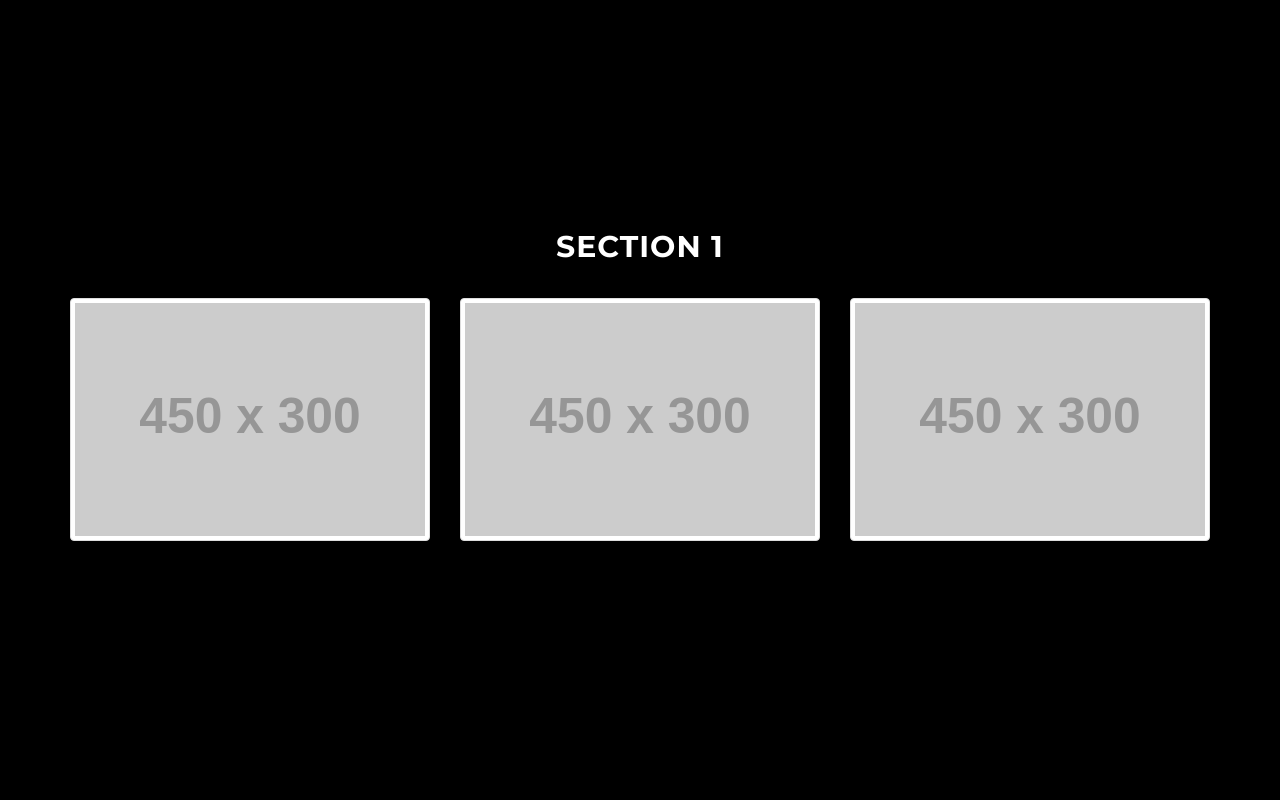
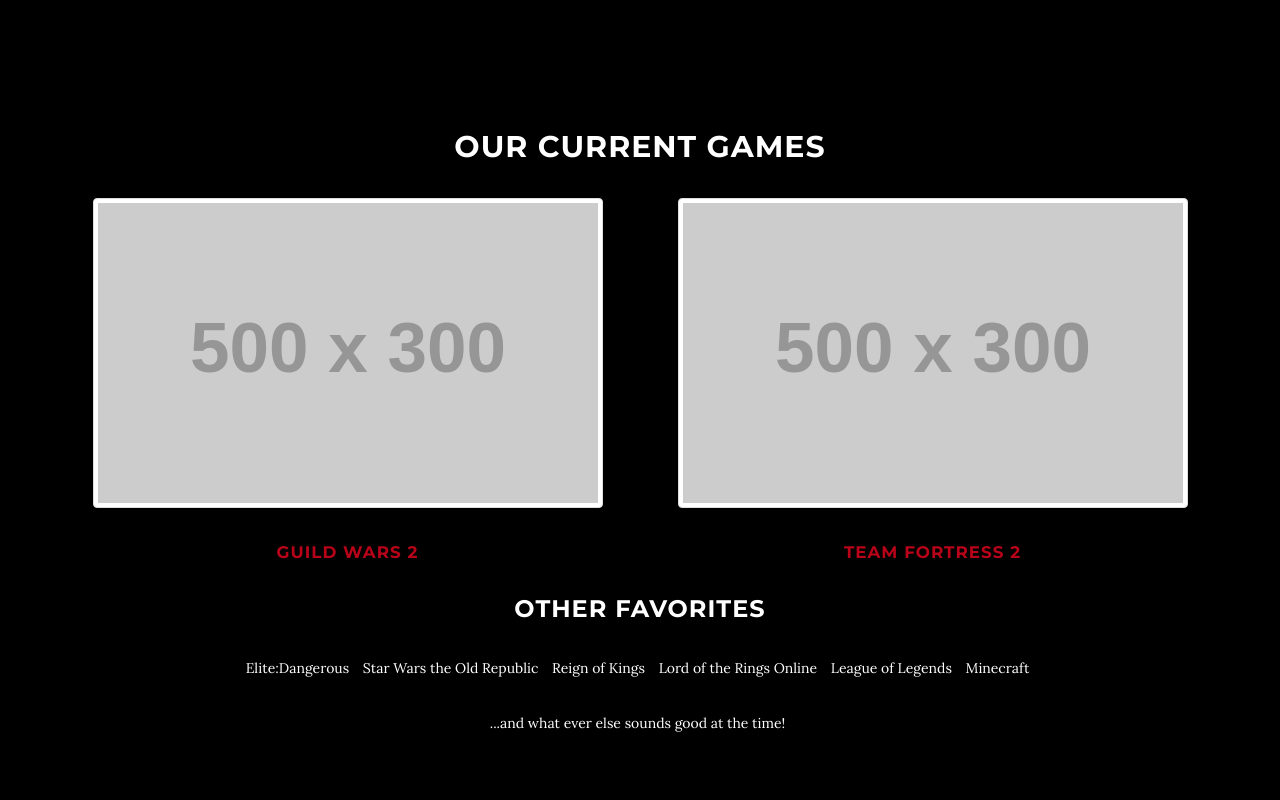
Before and after one commit to WarGravy/TLRRedesign, a plain HTML site: page index.html in a window 1280 px wide. Shown: the part 820-1620 px from the top of the page. Drawn offline with Linux system fonts and the light colour scheme; some packages are replaced by stand-ins of ours; placeholder pictures from the web are drawn by us.

Commit message:
content for section 1 written

```diff
--- a/css/tlr.css
+++ b/css/tlr.css
@@ -53,8 +53,8 @@
 
 a:hover,
 a:focus {
-    text-decoration: none;
-    color: #11505d;
+    text-decoration: underline;
+    color: inherit;
 }
 
 .light {
@@ -272,7 +272,7 @@
 
 @media(min-width:767px) {
     .content-section {
-        padding-top: 250px;
+        padding-top: 150px;
     }
 
     .people-section {
@@ -427,3 +427,7 @@
 footer .banner-social-buttons{
 	margin-bottom:90px;
 }
+.caption{
+	color:#B80319;
+	font-size:1.2em;
+}
--- a/index.html
+++ b/index.html
@@ -93,17 +93,30 @@
     <!-- About Section -->
     <section id="sec1" class="container content-section text-center">
         <div class="row">
-        <h2>Section 1</h2>
-            <div class="col-lg-4 col-md-4 col-sm-4 col-xs-12">
+        <h2>Our Current Games</h2>
+            <div class="col-lg-6 col-md-6 col-sm-6 col-xs-12">
 
-                <p><img src="http://placehold.it/450x300" class="img-responsive img-thumbnail" /></p>
+                <p>
+                <a href="#"><img alt="TLR in GW2" src="http://placehold.it/500x300" class="img-responsive img-thumbnail" /></a></p>
+                <h3 class="caption"><a href="#">Guild Wars 2</a></h3>
+
             </div>
-            <div class="col-lg-4 col-md-4 col-sm-4 col-xs-12">
-                <p><img src="http://placehold.it/450x300" class="img-responsive img-thumbnail" /></p>
+            <div class="col-lg-6 col-md-6 col-sm-6 col-xs-12">
+                <p>
+                <a href="#"><img alt="TLR in TF2" src="http://placehold.it/500x300" class="img-responsive img-thumbnail" /></a></p>
+                <h3 class="caption"><a href="#">Team Fortress 2</a></h3>
             </div>
-            <div class="col-lg-4 col-md-4 col-sm-4 col-xs-12">
-                <p><img src="http://placehold.it/450x300" class="img-responsive img-thumbnail" /></p>
-            </div>
+            <h3>Other Favorites</h3>
+            <ul class="list-inline">
+                <li>Elite:Dangerous </li>
+                <li>Star Wars the Old Republic</li>
+                <li>Reign of Kings</li>
+                <li>Lord of the Rings Online</li>
+                <li>League of Legends</li>
+                <li>Minecraft</li>
+            </ul>
+            <p></p>
+            <ul class="list-inline"><li>...and what ever else sounds good at the time!</li></ul>
         </div>
     </section>
      <!-- People Section -->
```
